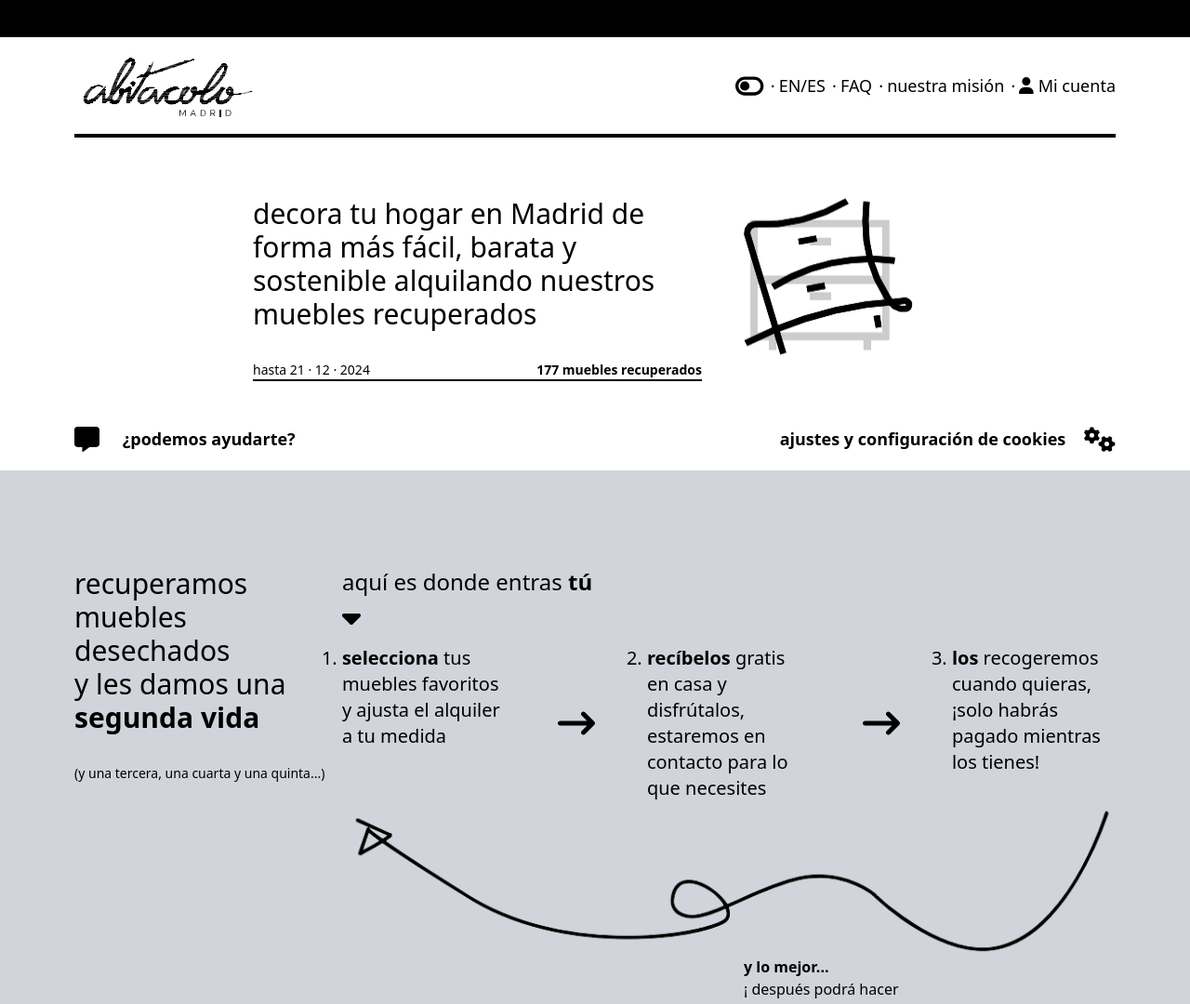
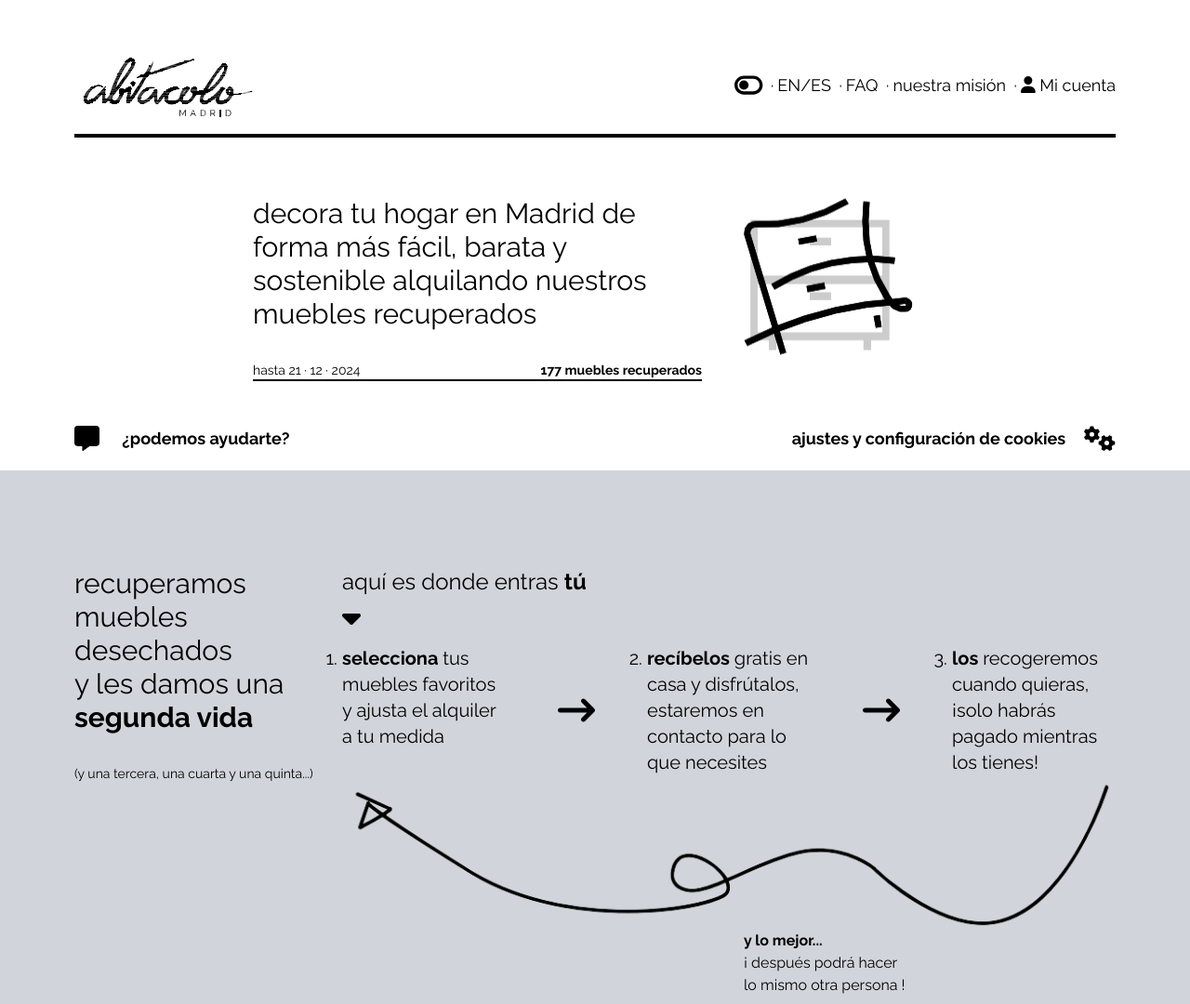
Before and after one commit to 4GeeksAcademy/abitacolo-front-, a React (Vite) app: page / in a window 1280 px wide. Shown: the top 1080 px of the page at 93% size. Built offline with nearby package versions, Linux system fonts and the light colour scheme.

Commit message:
Colores añadidos, fuente añadida

```diff
--- a/index.html
+++ b/index.html
@@ -1,9 +1,15 @@
-<!doctype html>
+<!DOCTYPE html>
 <html lang="en">
   <head>
     <meta charset="UTF-8" />
     <link rel="icon" type="image/svg+xml" href="src/assets/abitacolo.svg" />
     <meta name="viewport" content="width=device-width, initial-scale=1.0" />
+    <link rel="preconnect" href="https://fonts.googleapis.com" />
+    <link rel="preconnect" href="https://fonts.gstatic.com" crossorigin />
+    <link
+      href="https://fonts.googleapis.com/css2?family=Raleway:ital,wght@0,100..900;1,100..900&display=swap"
+      rel="stylesheet"
+    />
     <title>Abitacolo</title>
   </head>
   <body class="">
--- a/src/components/Filters.jsx
+++ b/src/components/Filters.jsx
@@ -5,7 +5,7 @@ import React from "react";
 const Filters = () => {
   return (
     <>
-      <div className=" mr-20">
+      <div className=" mr-20 dark:bg-prueba-color">
         <span className="text-3xl">
           <strong>
             estos filtros te <br />
--- a/src/components/FooterBody.jsx
+++ b/src/components/FooterBody.jsx
@@ -11,7 +11,8 @@ import {
 
 const FooterBody = () => {
   return (
-    <div className="px-5 lg:px-20 py-10 max-lg:hidden">
+    <div className="px-5 lg:px-20 py-10 max-lg:hidden dark:bg-prueba-color">
+
       <div className="flex justify-between border-b-4 border-black">
         <img src={abitacolo} alt="Abitacolo" />
         <p className="place-self-end text-2xl">MADRID</p>
--- a/src/components/FooterHome.jsx
+++ b/src/components/FooterHome.jsx
@@ -2,7 +2,7 @@ import React from "react";
 
 const FooterHome = () => {
   return (
-    <div className="flex justify-center my-16 gap-14 ">
+    <div className="flex justify-center my-16 gap-14 dark:bg-prueba-color ">
       <div className=" grid place-items-center  max-md:hidden">
         <div className="bg-black h-1.5  w-36"></div>
       </div>
--- a/src/components/HeaderHome.jsx
+++ b/src/components/HeaderHome.jsx
@@ -19,7 +19,7 @@ const Header = () => {
     },
   ];
   return (
-    <div className="flex pt-16 text-left justify-between">
+    <div className="flex pt-16 text-left justify-between ">
       <div className="text-3xl">
         <p>
           recuperamos
--- a/src/components/NavBar.jsx
+++ b/src/components/NavBar.jsx
@@ -13,8 +13,8 @@ const Navbar = () => {
   const [t,i18n] = useTranslation("global");
   return (
     <div>
-      <div className="bg-black text-center h-10"></div>
-      <div className="px-5 lg:px-20">
+      <div className=" text-center h-10 dark:bg-prueba-color"></div>
+      <div className="px-5 lg:px-20 dark:bg-prueba-color">
         <nav className="flex justify-between items-center py-4 border-b-4 border-black">
           <div>
             <img src={logoAbitacolo} alt="Logo Abitacolo" />
--- a/src/index.css
+++ b/src/index.css
@@ -1,3 +1,9 @@
 @tailwind base;
 @tailwind components;
 @tailwind utilities;
+
+* {
+  font-family: "Raleway", sans-serif;
+  font-optical-sizing: auto;
+  background-color: bg-prueba-color;
+}
--- a/src/views/Home.jsx
+++ b/src/views/Home.jsx
@@ -14,7 +14,7 @@ function App() {
     <>
       {/* <FontAwesomeIcons icon={faHouse} />
       <FontAwesomeIcon icon={faUser} /> */}
-      <div className="bg-gray-300 px-5 lg:px-20 py-10 dark:bg-black">
+      <div className="bg-gray-300 px-5 lg:px-20 py-10 dark:bg-prueba-color">
         <div className=" max-xl:hidden">
           <HeaderHome />
         </div>
--- a/tailwind.config.js
+++ b/tailwind.config.js
@@ -5,7 +5,15 @@ export default {
     "./src/**/*.{js,ts,jsx,tsx}",
   ],
   theme: {
-    extend: {},
+    extend: {
+      colors:{
+        'gray-light-mode': '#CCCCCC',
+        'brown-light-mode': '#333333',
+        'green-light-mode': '#99CC33',
+        'dark-gray-dark-mode': '#666666',
+        'prueba-color': '#121212'
+      }
+    },
   },
   plugins: [],
   darkMode: 'class',
```
